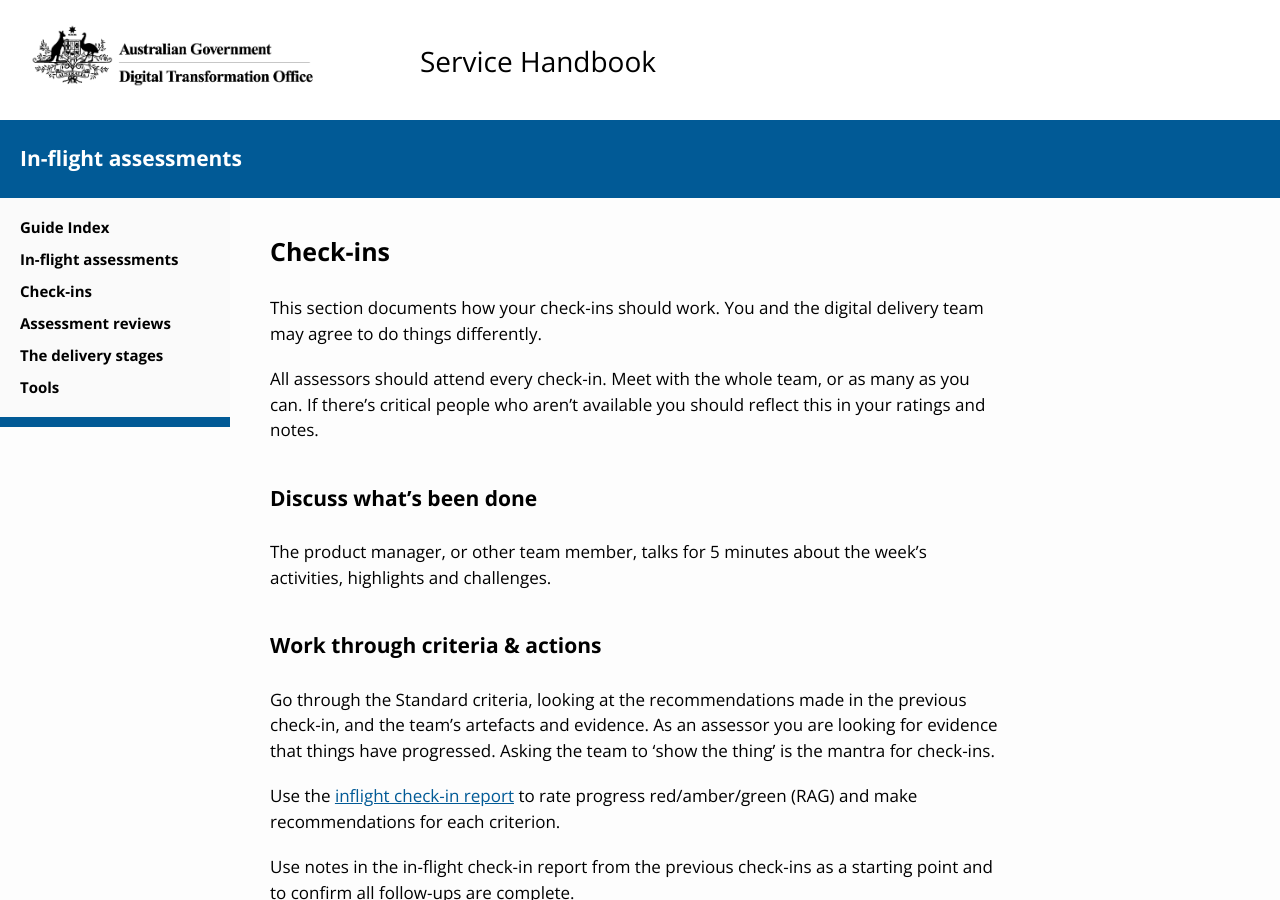
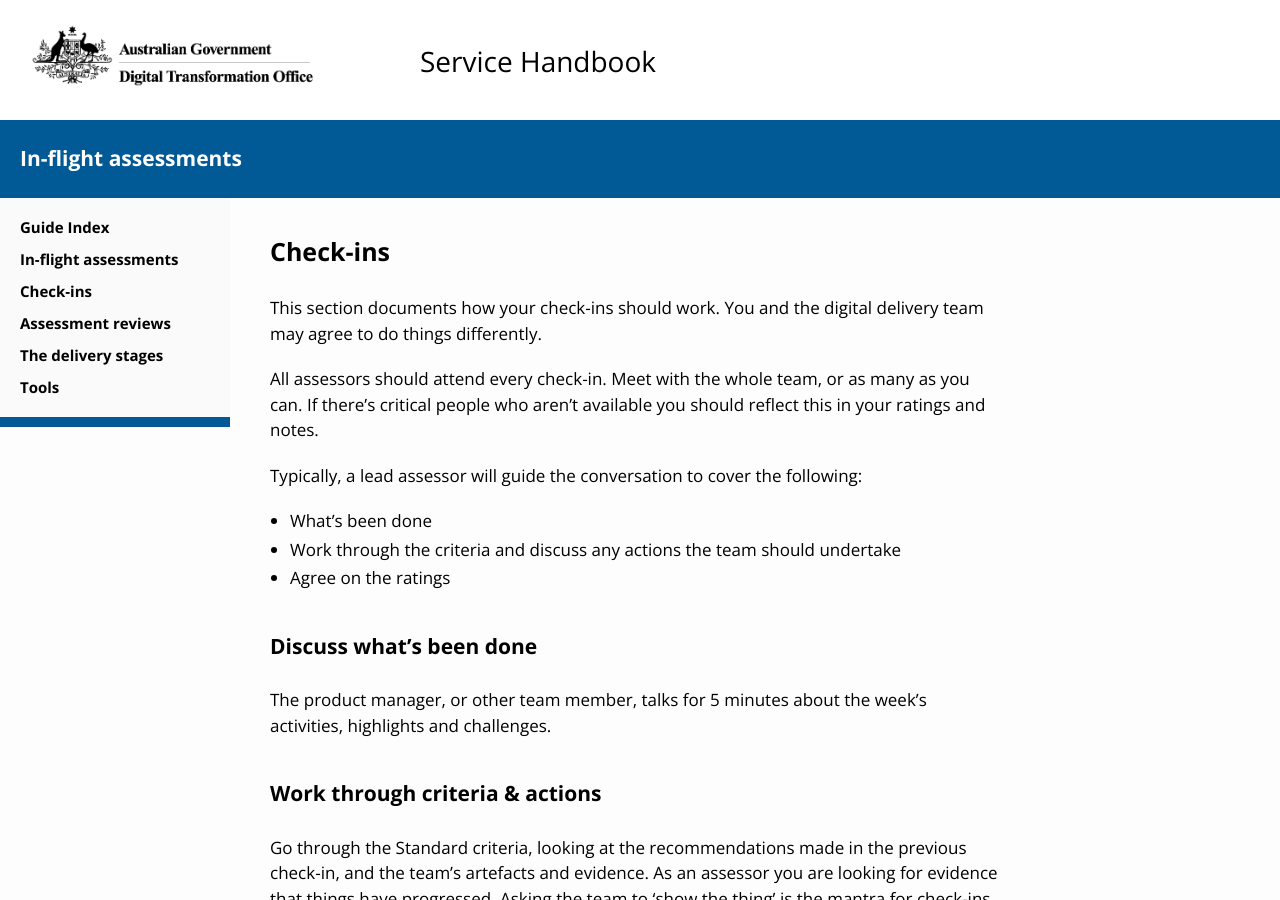
Before and after one commit to AusDTO/service-handbook, a Jekyll site: the page built from _inflight/2-check-ins/index.md, in a window 1280 px wide and 900 px high. Built offline with Jekyll 4.4.1, drawn with Linux system fonts in a browser that asks for light colours.

Commit message:
updated links to include anchor links
updated links to include anchor links + minor text links

```diff
--- a/_inflight/2-check-ins/index.md
+++ b/_inflight/2-check-ins/index.md
@@ -7,6 +7,12 @@
 This section documents how your check-ins should work. You and the digital delivery team may agree to do things differently.
 
 All assessors should attend every check-in. Meet with the whole team, or as many as you can. If there’s critical people who aren’t available you should reflect this in your ratings and notes.
+
+Typically, a lead assessor will guide the conversation to cover the following:
+
+*	What's been done
+*	Work through the criteria and discuss any actions the team should undertake
+*	Agree on the ratings
 
 ## Discuss what’s been done
 
@@ -32,7 +38,10 @@
 
 The lead assessor proposes a RAG rating for each criterion to the delivery team and the other assessors.
 
+
 Work with the team to agree on the rating for each criterion on the in-flight check-in report. Reach an agreement on the rating and what actions the team need to take.
+
+
 
 You should [escalate the problem]({{ site.baseurl }}/_inflight/3-assessment-reviews/index.md#escalate) if there are:
 
@@ -40,4 +49,4 @@
 *	delays in progress
 *	irreconcilable differences between parties.
 
-It’s your job as an assessor to support the delivery team to meet the criteria and to make it clear what they need to do next.
+It&rsquo;s your job as an assessor to support the delivery team to meet the criteria and to make it clear what they need to do next.
```
Also changed, not shown: _inflight/1-in-flight-assessments/index.md (+7 -7 lines), _inflight/index.md (+4 -4 lines).
